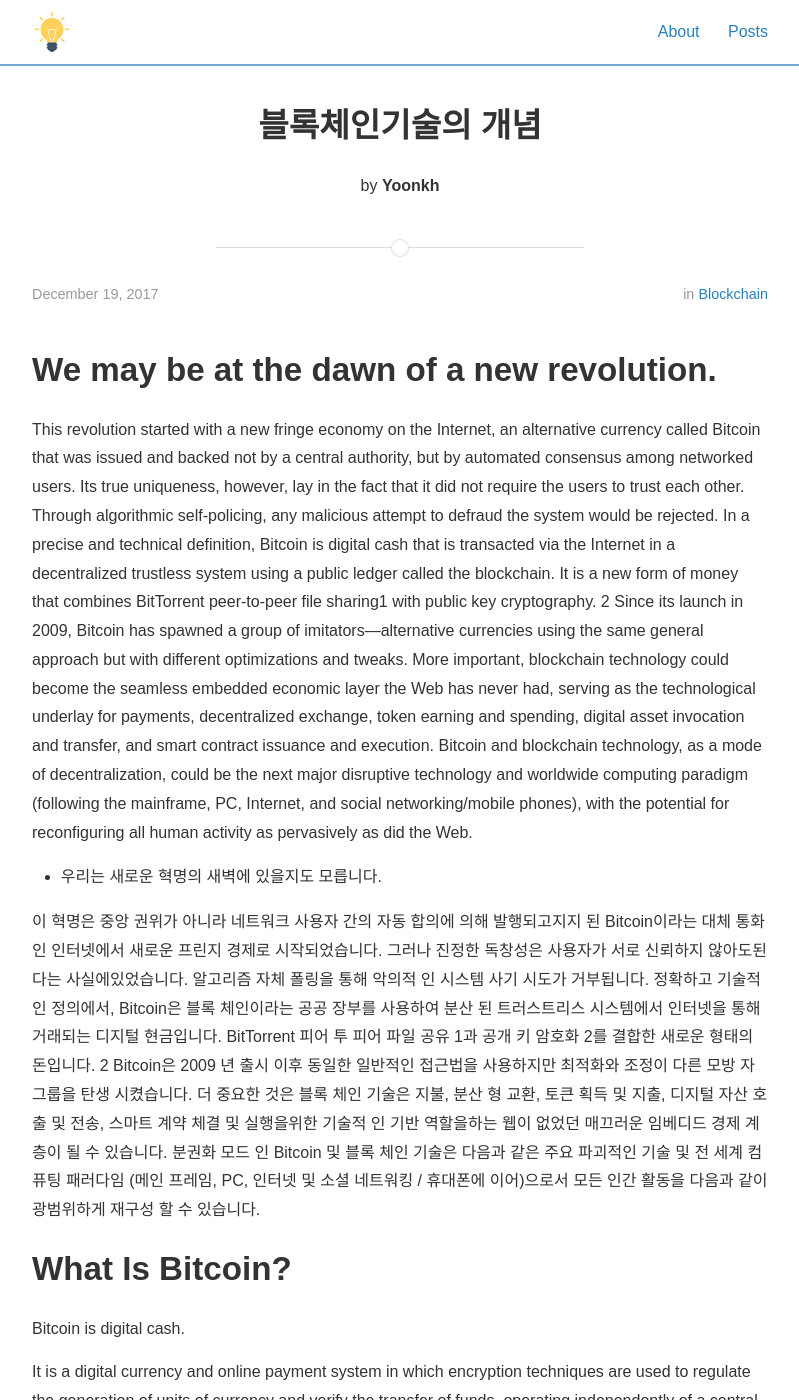
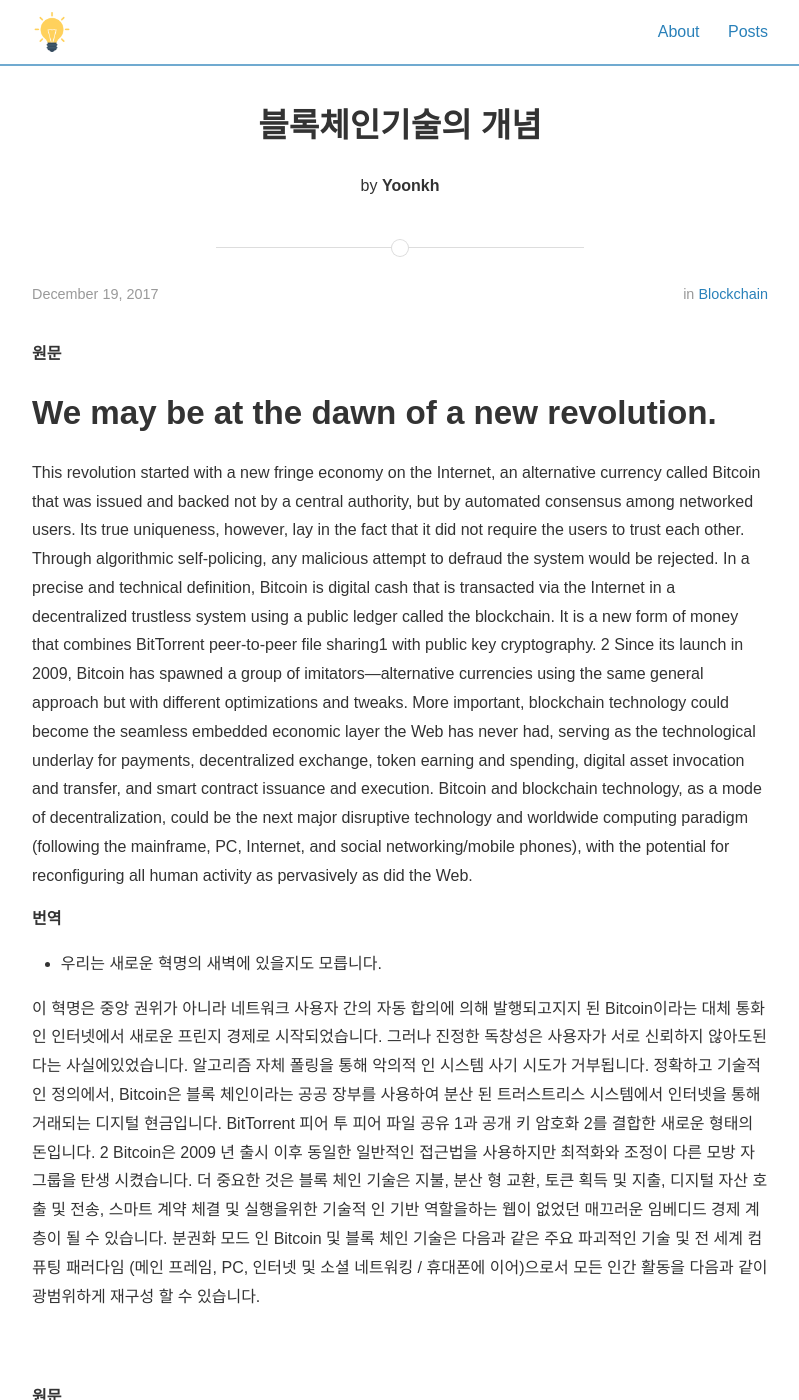
Before and after one commit to yoonkh/yoonkh.github.io, a Jekyll site: the page built from _posts/2017-12-19-Blockchain.markdown, in a window 1280 px wide and 1400 px high. Shown: the whole window, without its empty margins (240-1039 px from the left). Built offline with Jekyll 4.4.1, drawn with Linux system fonts in a browser that asks for light colours; nearby versions of some CDN libraries; comment, search, counter and statistics services are not loaded; some of the changed text lies outside the part shown.

Commit message:
Update 2017-12-19-Blockchain.markdown

```diff
--- a/_posts/2017-12-19-Blockchain.markdown
+++ b/_posts/2017-12-19-Blockchain.markdown
@@ -8,6 +8,8 @@ tags:   Blockchain
 comments: True
 ---
 
+
+**원문**
 # We may be at the dawn of a new revolution.
 
 This revolution started with a new fringe economy on the Internet,
@@ -23,6 +25,8 @@ serving as the technological underlay for payments, decentralized exchange, toke
 and smart contract issuance and execution. Bitcoin and blockchain technology, as a mode of decentralization, could be the next major disruptive technology
 and worldwide computing paradigm (following the mainframe, PC, Internet, and social networking/mobile phones), with the potential for reconfiguring all human activity as pervasively as did the Web.
 
+
+**번역**
 - 우리는 새로운 혁명의 새벽에 있을지도 모릅니다.
 
 이 혁명은 중앙 권위가 아니라 네트워크 사용자 간의 자동 합의에 의해 발행되고지지 된 Bitcoin이라는 대체 통화 인 인터넷에서 새로운 프린지 경제로 시작되었습니다.
@@ -33,7 +37,11 @@ BitTorrent 피어 투 피어 파일 공유 1과 공개 키 암호화 2를 결합
 2 Bitcoin은 2009 년 출시 이후 동일한 일반적인 접근법을 사용하지만 최적화와 조정이 다른 모방 자 그룹을 탄생 시켰습니다.
 더 중요한 것은 블록 체인 기술은 지불, 분산 형 교환, 토큰 획득 및 지출, 디지털 자산 호출 및 전송, 스마트 계약 체결 및 실행을위한 기술적 인 기반 역할을하는 웹이 없었던 매끄러운 임베디드 경제 계층이 될 수 있습니다.
 분권화 모드 인 Bitcoin 및 블록 체인 기술은 다음과 같은 주요 파괴적인 기술 및 전 세계 컴퓨팅 패러다임 (메인 프레임, PC, 인터넷 및 소셜 네트워킹 / 휴대폰에 이어)으로서 모든 인간 활동을 다음과 같이 광범위하게 재구성 할 수 있습니다.
+<br>
+<br>
+<br>
 
+**원문**
 # What Is Bitcoin?
 
 Bitcoin is digital cash.
@@ -45,6 +53,8 @@ or also more broadly to refer to the whole concept of cryptocurrencies.
 It is as if PayPal had called the Internet “PayPal,” upon which the PayPal protocol was run, to transfer the PayPal currency.
 The blockchain industry is using these terms interchangeably sometimes because it is still in the process of shaping itself into what could likely become established layers in a technology stack.
 
+
+**번역**
 - Bitcoin은 무엇인가?
 
 Bitcoin은 디지털 현금입니다.
@@ -54,8 +64,11 @@ Bitcoin과 blockchain이라는 단어가 개념의 세 부분, 즉 기본 블록
 cryptocurrencies의 전체 개념을 언급하는 데 더 광범위하게 사용됩니다.
 마치 PayPal이 PayPal 통화를 전송하기 위해 PayPal 프로토콜이 실행 된 인터넷 "PayPal"을 호출 한 것과 같습니다.
 블록 체인 업계는 때때로 기술 스택에서 확립 된 레이어가 될 수 있는 요소를 형성하는 과정에 있기 때문에 이러한 용어를 서로 바꾸어 사용합니다.
+<br>
+<br>
+<br>
 
-
+**원문**
 Bitcoin was created in 2009 (released on January 9, 20096) by an unknown person or entity using the name Satoshi Nakamoto.
 The concept and operational details are described in a concise and readable white paper,
 “Bitcoin: A Peer-to-Peer Electronic Cash System.”7 Payments using the decentralized virtual currency are recorded in a public ledger that is stored on many—potentially all—Bitcoin users’ computers, and continuously viewable on the Internet.
@@ -69,7 +82,7 @@ Individuals or companies engage in mining in exchange for transaction fees and n
 Besides mining, Bitcoins can, like any currency, be obtained in exchange for fiat money, products, and services.
 Users can send and receive Bitcoins electronically for an optional transaction fee using wallet software on a personal computer, mobile device, or web application.
 
-
+**번역**
 - Bitcoin은 2009 년 1 월 9 일에 발표 된 나카 모토 사토시 (Satoshi Nakamoto)라는 이름을 사용하여 알려지지 않은 사람이나 단체에 의해 작성되었습니다.
 개념 및 운영 세부 사항은 간결하고 읽기 쉬운 백서 "Bitcoin : 피어 - 투 - 피어 전자 현금 시스템"에 설명되어 있습니다.
 7 분산 가상 화폐를 사용하는 지급은 잠재적으로 모두에 저장된 공공 장부에 기록됩니다 -Bitcoin 사용자의 컴퓨터 및 인터넷에서 지속적으로 볼 수 있습니다.
@@ -81,7 +94,11 @@ Bitcoin은 개인 식별 정보가 아니라 공개 키 주소 (전자 메일
 - Bitcoins은 광업으로 알려진 전산 처리 작업에 대한 보상으로 만들어지며, 사용자가 계산을 통해 공공 장부에 지불을 확인하고 기록합니다.
 개인이나 회사는 거래 수수료 및 새로 생성 된 Bitcoins과 교환하여 광업에 종사합니다.
 광업 외에도 Bitcoins는 통화와 마찬가지로 현금, 제품 및 서비스와 교환 할 수 있습니다. 사용자는 개인용 컴퓨터, 모바일 장치 또는 웹 응용 프로그램에서 Wallet 소프트웨어를 사용하여 선택적 거래 수수료로 Bitcoins을 전자적으로 보내고받을 수 있습니다.
+<br>
+<br>
+<br>
 
+**원문**
 # What Is the Blockchain?
 
 The blockchain is the public ledger of all Bitcoin transactions that have ever been executed.
@@ -91,6 +108,8 @@ Each full node (i.e., every computer connected to the Bitcoin network using a cl
 The blockchain has complete information about addresses and balances from the genesis block (the very first transactions ever executed) to the most recently completed block.
 The blockchain as a public ledger means that it is easy to query any block explorer (such as https://blockchain.info/) for transactions associated with a particular Bitcoin address—for example, you can look up your own wallet address to see the transaction in which you received your first Bitcoin.
 
+
+**번역**
 - 블록 체인은 지금까지 실행 된 모든 Bitcoin 트랜잭션의 공용 원장입니다.
 광부들이 가장 최근의 거래를 기록하기 위해 매 10 분마다 새로운 블록을 추가함에 따라 지속적으로 증가하고 있습니다.
 블록은 선형, 연대순으로 블록 체인에 추가됩니다.
@@ -98,18 +117,30 @@ The blockchain as a public ledger means that it is easy to query any block explo
 Blockchain은 창세기 블록 (실행 된 첫 번째 트랜잭션)에서 가장 최근에 완료된 블록까지의 주소 및 잔액에 대한 완전한 정보를 가지고 있습니다.
 공용 장부로서의 블록 체인은 특정 Bitcoin 주소와 관련된 트랜잭션에 대해 블록 탐색기 (예 : https://blockchain.info/)를 쿼리하는 것이 쉽다는 것을 의미합니다.
 예를 들어 자신의 지갑 주소를 조회하여 첫 번째 Bitcoin을받은 거래.
+<br>
+<br>
+<br>
 
+
+**원문**
 The blockchain is seen as the main technological innovation of Bitcoin because it stands as a “trustless” proof mechanism of all the transactions on the network.
 Users can trust the system of the public ledger stored worldwide on many different decentralized nodes maintained by “miner-accountants,” as opposed to having to establish and maintain trust with the transaction counterparty (another person) or a third-party intermediary (like a bank).
 The blockchain as the architecture for a new system of decentralized trustless transactions is the key innovation.
 The blockchain allows the disintermediation and decentralization of all transactions of any type between all parties on a global basis.
 
+
+**번역**
 - Blockchain은 Bitcoin의 주요 기술 혁신으로 간주됩니다.
 BitCin은 네트워크상의 모든 트랜잭션을 "신뢰할 수없는"증명 메커니즘으로 간주하기 때문입니다.
 사용자는 거래 상대방 (타인) 또는 제 3 자 중개자 (예 : 거래 상대방)와의 신뢰를 쌓고 유지해야하는 것과 달리 "광부 - 회계사"가 관리하는 여러 분산 된 노드에 전 세계에 저장된 공공 장부 시스템을 신뢰할 수 있습니다.
 은행). 분산 된 트러스트없는 트랜잭션의 새로운 시스템을위한 아키텍처 인 블록 체인은 핵심 혁신입니다.
 블록 체인은 모든 유형의 모든 거래를 글로벌 차원에서 모든 당사자간에 분산 및 분권화 할 수 있습니다.
+<br>
+<br>
+<br>
 
+
+**원문**
 The blockchain is like another application layer to run on the existing stack of Internet protocols,
 adding an entire new tier to the Internet to enable economic transactions, both immediate digital currency payments (in a universally usable cryptocurrency) and longer-term, more complicated financial contracts.
 Any currency, financial contract, or hard or soft asset may be transacted with a system like a blockchain.
@@ -117,13 +148,20 @@ Further, the blockchain may be used not just for transactions, but also as a reg
 A blockchain is quite literally like a giant spreadsheet for registering all assets, and an accounting system for transacting them on a global scale that can include all forms of assets held by all parties worldwide.
 Thus, the blockchain can be used for any form of asset registry, inventory, and exchange, including every area of finance, economics, and money; hard assets (physical property); and intangible assets (votes, ideas, reputation, intention, health data, etc.).
 
+
+**번역**
 - 블록 체인은 기존의 인터넷 프로토콜 스택에서 실행되는 또 다른 응용 프로그램 계층과 같으며 인터넷에 전체 계층을 추가하여 경제 거래 (즉각적인 디지털 통화 지불 (보편적으로 사용 가능한 cryptocurrency에서)와 장기적이고 복잡한 재무 관리 계약.
 모든 통화, 금융 계약 또는 하드 또는 소프트 자산은 블록 체인과 같은 시스템으로 거래 될 수 있습니다.
 또한 블록 체인은 트랜잭션뿐만 아니라 모든 자산의 기록, 추적, 모니터링 및 트랜잭션을위한 레지스트리 및 재고 시스템으로도 사용될 수 있습니다.
 블록 체인은 말 그대로 모든 자산을 등록하는 거대한 스프레드 시트와 같으며 전 세계 모든 당사자가 보유한 모든 형태의 자산을 포함 할 수있는 글로벌 규모로 거래하는 회계 시스템입니다.
 따라서 블록 체인은 금융, 경제 및 자금의 모든 영역을 포함하여 자산 등록, 재고 및 교환의 형태로 사용될 수 있습니다.
 딱딱한 자산 (물적 재산); 무형 자산 (투표, 아이디어, 평판, 의도, 건강 데이터 등).
+<br>
+<br>
+<br>
 
+
+**원문**
 # The Connected World and Blockchain: The Fifth Disruptive Computing Paradigm
 
 One model of understanding the modern world is through computing paradigms,
@@ -134,6 +172,8 @@ The current emerging paradigm for this decade could be the connected world of co
 The connected world could usefully include blockchain technology as the economic overlay to what is increasingly becoming a seamlessly connected world of multidevice computing that includes wearable computing, Internet-of-Things (IoT) sensors, smartphones, tablets, laptops, quantified self-tracking devices (i.e., Fitbit), smart home, smart car, and smart city.
 The economy that the blockchain enables is not merely the movement of money, however; it is the transfer of information and the effective allocation of resources that money has enabled in the human- and corporate-scale economy.
 
+
+**번역**
 - 현대 세계를 이해하는 한 가지 모델은 컴퓨팅 패러다임을 통해 이루어지며 새로운 패러다임은 10 년에 한 번씩 발생합니다 (그림 P-1).
 첫째, 메인 프레임과 PC (개인용 컴퓨터) 패러다임이 있었고 인터넷은 모든 것을 혁명적으로 변화 시켰습니다.
 모바일 및 소셜 네트워킹이 가장 최근의 패러다임이었습니다. 이 10 년 동안 현재 떠오르는 패러다임은 블록 체인 (blockchain) 암호화에 의존하는 컴퓨팅의 연결 된 세계 일 수 있습니다.
@@ -141,14 +181,23 @@ The economy that the blockchain enables is not merely the movement of money, how
 (즉, Fitbit), 스마트 홈, 스마트 카, 똑똑한 도시. 블록 체인이 가능하게하는 경제는 단순한 돈의 이동이 아닙니다.
 이는 정보의 이전과 인간 및 기업 규모의 경제에서 돈이 가능하게 한 자원의 효과적인 배분입니다.
 
+**원문**
 With revolutionary potential equal to that of the Internet, blockchain technology could be deployed and adopted much more quickly than the Internet was, given the network effects of current widespread global Internet and cellular connectivity.
 
+**번역**
 - 인터넷과 동등한 혁명적 인 잠재력을 지닌 블록 체인 기술은 현재 널리 보급 된 전세계 인터넷 및 셀룰러 연결의 네트워크 효과를 고려할 때 인터넷보다 훨씬 빠르게 배치되고 채택 될 수 있습니다.
+<br>
+<br>
+<br>
 
+
+**원문**
 Just as the social-mobile functionality of Paradigm 4 has become an expected feature of technology properties, with mobile apps for everything and sociality as a website property (liking, commenting, friending, forum participation), so too could the blockchain of Paradigm 5 bring the pervasive expectation of value exchange functionality.
 Paradigm 5 functionality could be the experience of a continuously connected, seamless, physical-world, multidevice computing layer, with a blockchain technology overlay for payments—not just basic payments, but micropayments, decentralized exchange, token earning and spending, digital asset invocation and transfer, and smart contract issuance and execution—as the economic layer the Web never had.
 The world is already being prepared for more pervasive Internet-based money: Apple Pay (Apple’s token-based ewallet mobile app) and its competitors could be a critical intermediary step in moving to a full-fledged cryptocurrency world in which the blockchain becomes the seamless economic layer of the Web.
 
+
+**번역**
 - Paradigm 4의 소셜 - 모바일 기능이 기술 속성의 기대되는 기능이되고, 모든 것을위한 모바일 앱과 웹 사이트 속성 (좋아하는 것, 댓글 달기, friending, 포럼 참여)으로 된 것처럼,
 Paradigm 5의 블록 체인은 가치 교환 기능에 대한 전반적인 기대.
 Paradigm 5 기능은 지불에 대한 블록 체인 기술 오버레이 (기본 지불뿐 아니라 소액 결제, 분산 된 교환, 토큰 적립 및 지출, 디지털 자산 호출 및 기타 기능)을 통해 끊임없이 연결되고 끊김없는 물리적 세계 멀티 컴퓨터 컴퓨팅 계층의 경험 일 수 있습니다.
```
